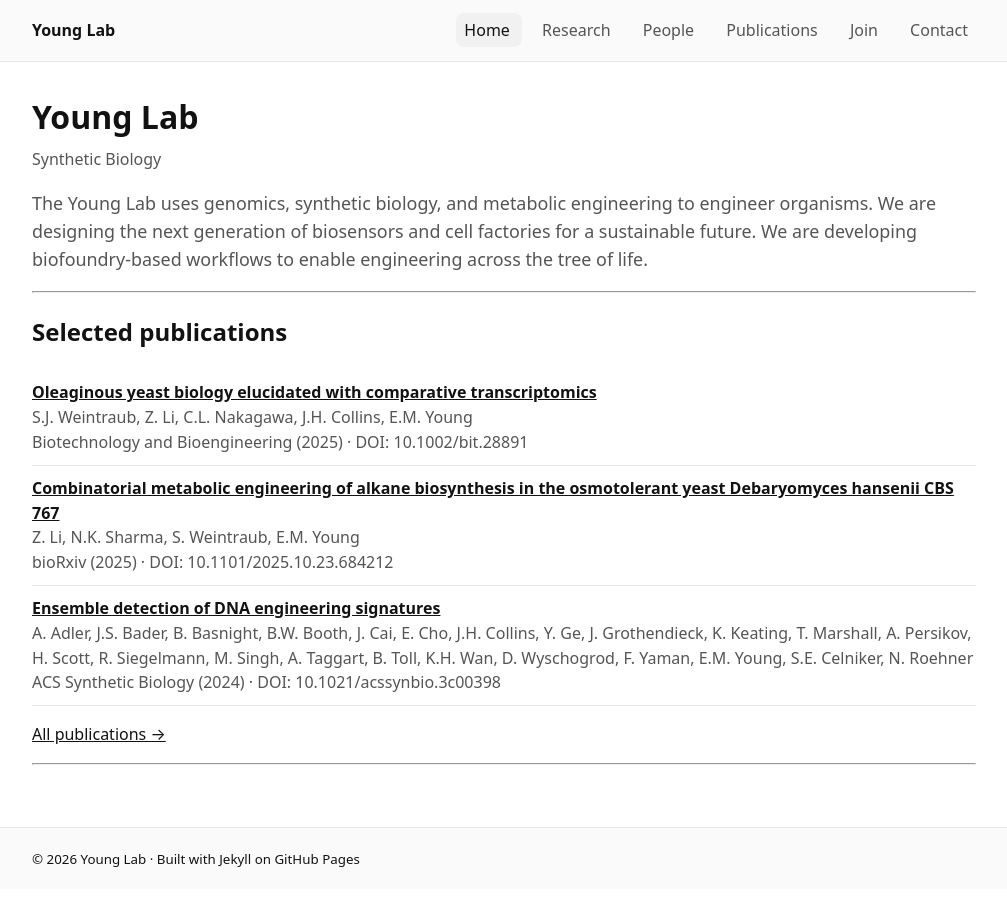
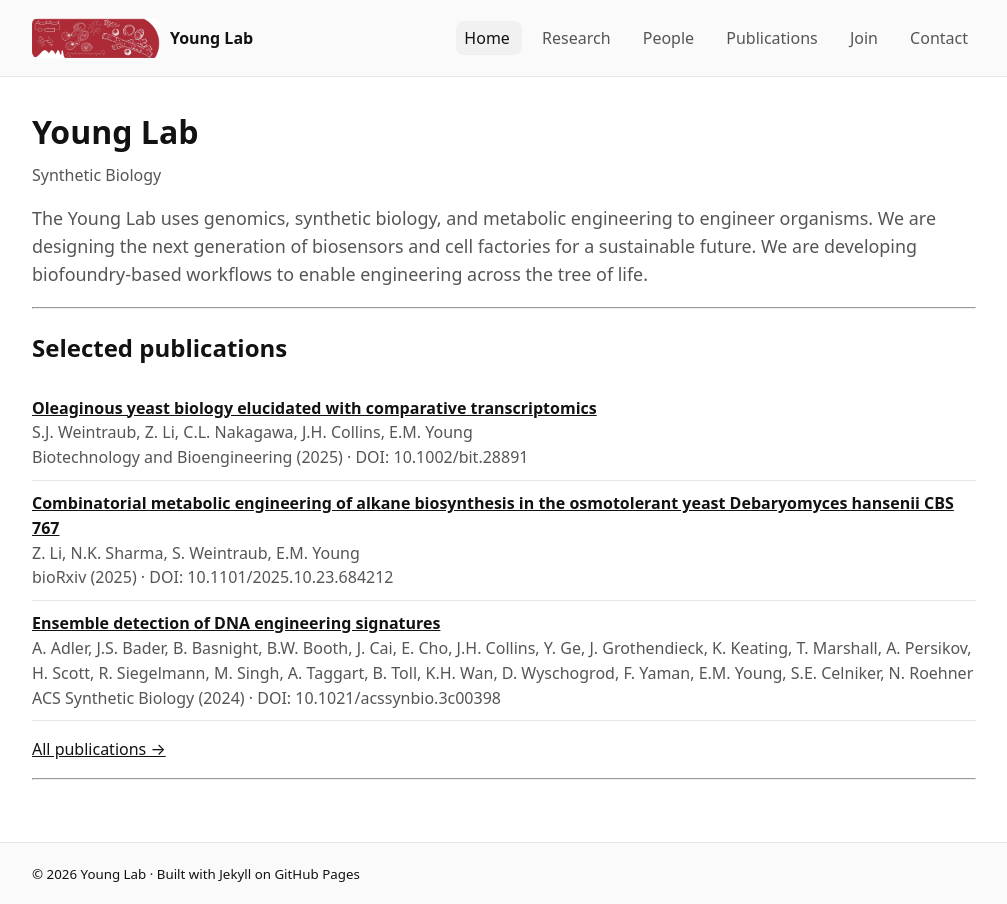
Before and after one commit to emyounglab/younglab_website, a Jekyll site: the page built from index.md, in a window 1280 px wide. Shown: the whole page, without its empty margins (136-1143 px from the left). Built offline with Jekyll 4.4.1, drawn with Linux system fonts in a browser that asks for light colours.

Commit message:
Add header image to nav bar
Places young_header.JPG as a small thumbnail to the left of the site title in the navigation bar.

Co-Authored-By: Claude Sonnet 4.6 <noreply@anthropic.com>

```diff
--- a/_includes/nav.html
+++ b/_includes/nav.html
@@ -1,6 +1,9 @@
 <header class="site-header">
   <div class="container header-inner">
-    <a class="site-title" href="{{ '/' | relative_url }}">{{ site.title }}</a>
+    <a class="site-title" href="{{ '/' | relative_url }}">
+      <img src="{{ '/assets/img/young_header.JPG' | relative_url }}" alt="{{ site.title }}" class="site-logo">
+      {{ site.title }}
+    </a>
 
     <nav class="site-nav">
       {% assign links = "
--- a/assets/css/style.css
+++ b/assets/css/style.css
@@ -26,7 +26,8 @@ a{color:inherit}
   z-index:10;
 }
 .header-inner{display:flex; align-items:center; justify-content:space-between; gap:16px;}
-.site-title{font-weight:800; text-decoration:none;}
+.site-title{font-weight:800; text-decoration:none; display:flex; align-items:center; gap:10px;}
+.site-logo{height:40px; width:auto; border-radius:6px; object-fit:cover;}
 .site-nav a{
   text-decoration:none;
   margin-left:12px;
```
